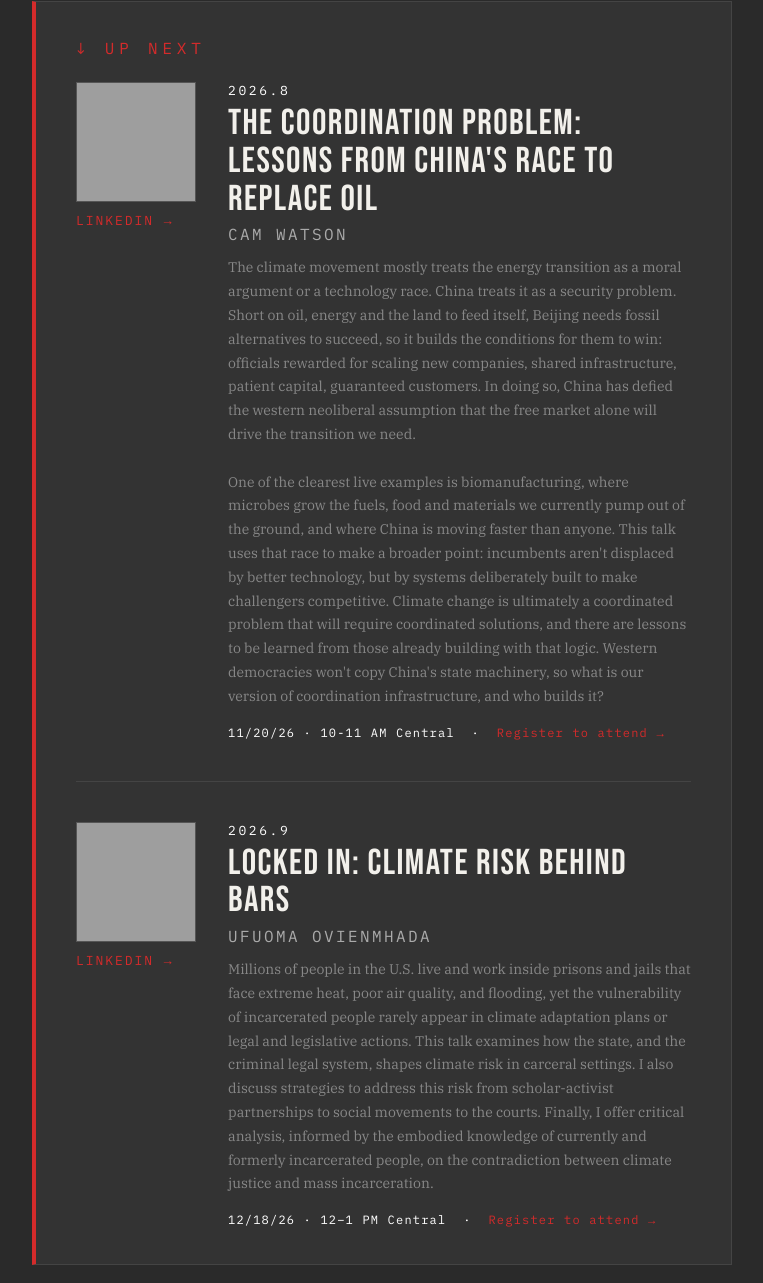
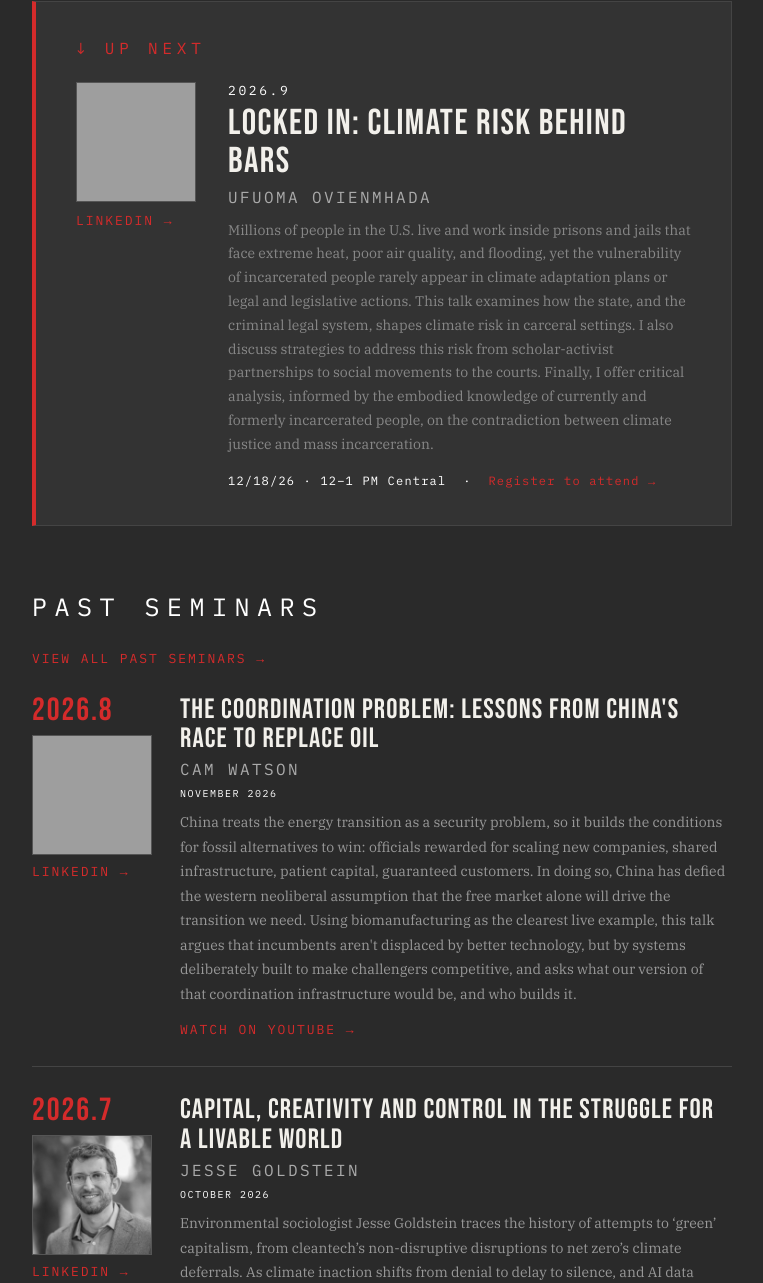
Before and after one commit to kararodby/LostThePlot, a plain HTML site: page speakers.html in a window 1280 px wide. Shown: the part 534-1817 px from the top of the page, without its empty margins (258-1021 px from the left). Drawn offline with Linux system fonts and the light colour scheme; grey boxes are pictures that could not be loaded.

Commit message:
Update speakers.html

```diff
--- a/speakers.html
+++ b/speakers.html
@@ -438,25 +438,7 @@
     <div class="upcoming">
       <div class="upcoming-label">↓ Up Next</div>
 
-      <!-- 2026.8 · Cam Watson -->
-      <div class="upcoming-inner">
-        <div class="upcoming-left">
-          <div class="upcoming-headshot">
-            <img src="headshots/CamWatson.png" alt="Cam Watson" />
-          </div>
-          <a class="speaker-linkedin" href="https://www.linkedin.com/in/cam-watson-phd/" target="_blank">LinkedIn →</a>
-        </div>
-        <div class="upcoming-details">
-          <div class="upcoming-number">2026.8</div>
-          <div class="upcoming-title">The Coordination Problem: Lessons from China's Race to Replace Oil</div>
-          <div class="upcoming-name">Cam Watson</div>
-          <div class="upcoming-desc">The climate movement mostly treats the energy transition as a moral argument or a technology race. China treats it as a security problem. Short on oil, energy and the land to feed itself, Beijing needs fossil alternatives to succeed, so it builds the conditions for them to win: officials rewarded for scaling new companies, shared infrastructure, patient capital, guaranteed customers. In doing so, China has defied the western neoliberal assumption that the free market alone will drive the transition we need.<br><br>One of the clearest live examples is biomanufacturing, where microbes grow the fuels, food and materials we currently pump out of the ground, and where China is moving faster than anyone. This talk uses that race to make a broader point: incumbents aren't displaced by better technology, but by systems deliberately built to make challengers competitive. Climate change is ultimately a coordinated problem that will require coordinated solutions, and there are lessons to be learned from those already building with that logic. Western democracies won't copy China's state machinery, so what is our version of coordination infrastructure, and who builds it?</div>
-          <div class="upcoming-meta">11/20/26 · 10-11 AM Central &nbsp;·&nbsp; <a href="https://luma.com/bxtjxtik" target="_blank">Register to attend →</a></div>
-        </div>
-      </div>
-
       <!-- 2026.9 · Ufuoma Ovienmhada -->
-      <div style="border-top: 1px solid var(--mid); margin-top: 40px; padding-top: 40px;">
       <div class="upcoming-inner">
         <div class="upcoming-left">
           <div class="upcoming-headshot">
@@ -472,7 +454,6 @@
           <div class="upcoming-meta">12/18/26 · 12–1 PM Central &nbsp;·&nbsp; <a href="https://luma.com/owfgy2xn" target="_blank">Register to attend →</a></div>
         </div>
       </div>
-      </div>
 
     </div>
 
@@ -480,6 +461,22 @@
     <div class="section-label">Past Seminars</div>
 
     <a href="past-speakers.html" class="speaker-linkedin">View all past seminars →</a>
+
+    <!-- 2026.8 · Cam Watson · November 2026 -->
+    <div class="speaker-entry">
+      <div class="speaker-left">
+        <div class="speaker-num">2026.8</div>
+        <img class="speaker-photo" src="headshots/CamWatson.png" alt="Cam Watson" />
+        <a class="speaker-linkedin" href="https://www.linkedin.com/in/cam-watson-phd/" target="_blank">LinkedIn →</a>
+      </div>
+      <div class="speaker-info">
+        <div class="speaker-talk">The Coordination Problem: Lessons from China's Race to Replace Oil</div>
+        <div class="speaker-name">Cam Watson</div>
+        <div class="speaker-date">November 2026</div>
+        <div class="speaker-desc">China treats the energy transition as a security problem, so it builds the conditions for fossil alternatives to win: officials rewarded for scaling new companies, shared infrastructure, patient capital, guaranteed customers. In doing so, China has defied the western neoliberal assumption that the free market alone will drive the transition we need. Using biomanufacturing as the clearest live example, this talk argues that incumbents aren't displaced by better technology, but by systems deliberately built to make challengers competitive, and asks what our version of that coordination infrastructure would be, and who builds it.</div>
+        <a class="speaker-link" href="https://www.youtube.com/watch?v=QOlEDQM2WNU" target="_blank">Watch on YouTube →</a>
+      </div>
+    </div>
 
     <!-- 2026.7 · Jesse Goldstein · October 2026 -->
     <div class="speaker-entry">
@@ -515,22 +512,6 @@
       </div>
     </div>
 
-    <!-- 2026.5 · Danielle Levy · August 2026 -->
-    <div class="speaker-entry">
-      <div class="speaker-left">
-        <div class="speaker-num">2026.5</div>
-        <img class="speaker-photo" src="headshots/Danielle Levy.jpg?v=3" style="object-position: top;" alt="Danielle Levy" />
-        <a class="speaker-linkedin" href="https://www.linkedin.com/in/danielleelevy/" target="_blank">LinkedIn →</a>
-      </div>
-      <div class="speaker-info">
-        <div class="speaker-talk">Money Makes The World Go Hot: How Extreme Wealth and Inequality Are a Climate Problem</div>
-        <div class="speaker-name">Danielle Levy</div>
-        <div class="speaker-date">August 2026</div>
-        <div class="speaker-desc">Extreme wealth isn't just unfair — it's a climate problem. From carbon-intensive lifestyles to investments in carbon-intensive industry, the hoarding and pursuit of wealth is driving the climate crisis. Such wealth is fueling anti-climate politicians and the perpetuation of the petrostate while depriving those most impacted from the funds needed for mitigation and adaptation.</div>
-        <a class="speaker-link" href="https://www.youtube.com/watch?v=6tMt4_uCKOw" target="_blank">Watch on YouTube →</a>
-      </div>
-    </div>
-
     <a href="past-speakers.html" class="view-all">View all past seminars →</a>
 
   </main>
```
Lines whose indentation alone changed are shown as unchanged.
